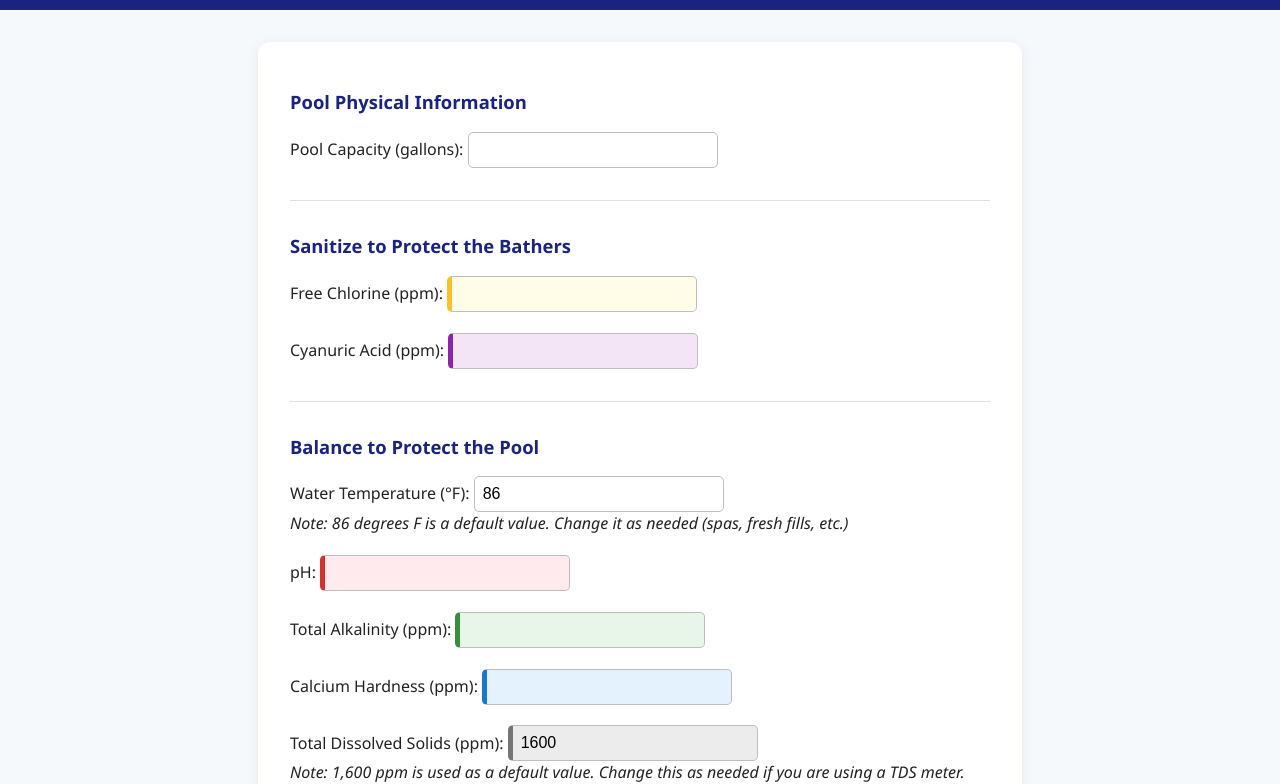
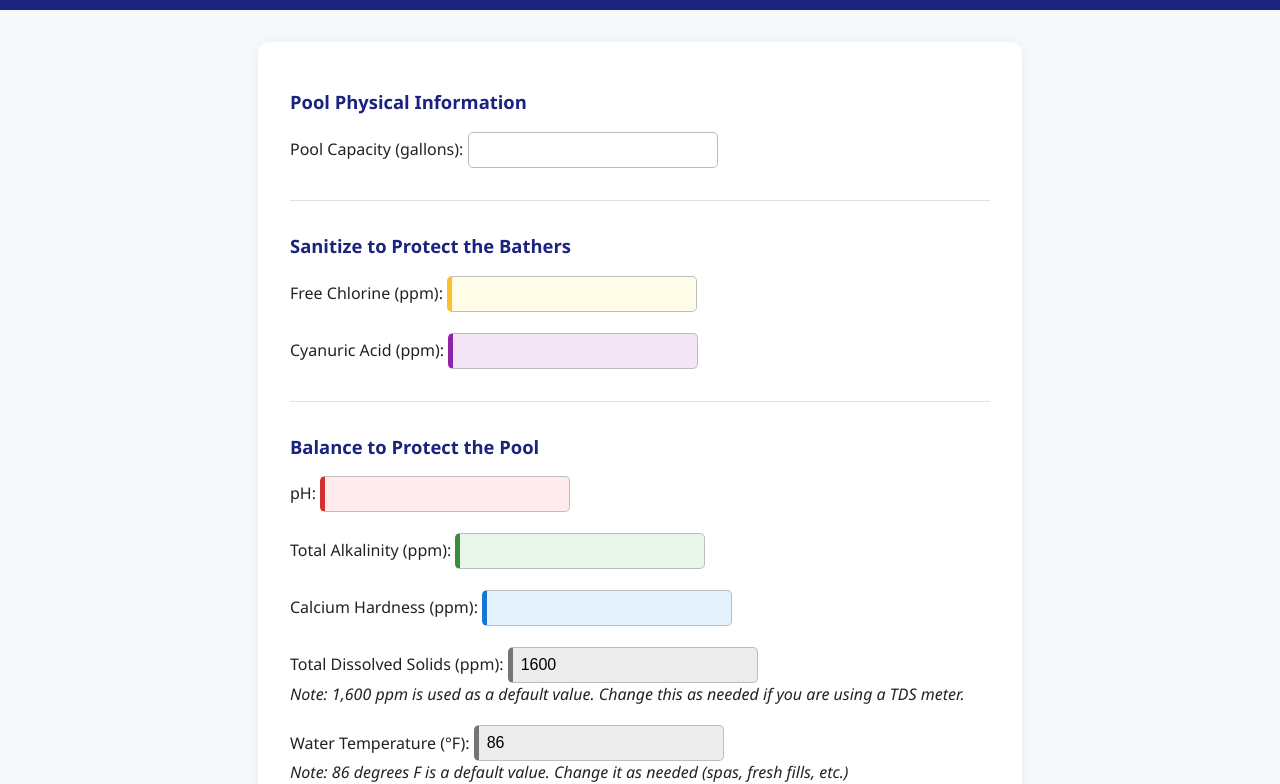
Before and after one commit to nirvverve/aps-calculator-1.51, a plain HTML site: page index.html in a window 1280 px wide. Shown: the part 170-954 px from the top of the page. Drawn offline with Linux system fonts and the light colour scheme.

Commit message:
temp, last in order

```diff
--- a/index.html
+++ b/index.html
@@ -33,11 +33,7 @@
             </section>
             <section class="section">
                 <h2>Balance to Protect the Pool</h2>
-                <label>
-                    Water Temperature (°F):
-                    <input type="number" id="temperature" min="32" max="120" required inputmode="numeric" value="86">
-                    <div class="note"><em>Note: 86 degrees F is a default value. Change it as needed (spas, fresh fills, etc.)</em></div>
-                </label>
+
                 <label class="field-ph">
                     pH:
                     <input type="number" id="ph" min="6.0" max="9.0" step="0.01" required inputmode="decimal">
@@ -54,6 +50,11 @@
                     Total Dissolved Solids (ppm):
                     <input type="number" id="tds" min="0" step="1" required inputmode="numeric" value="1600">
                     <div class="note"><em>Note: 1,600 ppm is used as a default value. Change this as needed if you are using a TDS meter.</em></div>
+                </label>
+                <label class="field-temp">
+                    Water Temperature (°F):
+                    <input type="number" id="temperature" min="32" max="120" required inputmode="numeric" value="86">
+                    <div class="note"><em>Note: 86 degrees F is a default value. Change it as needed (spas, fresh fills, etc.)</em></div>
                 </label>
             </section>
             <section class="section">
--- a/styles.css
+++ b/styles.css
@@ -88,7 +88,7 @@ button[type="submit"]:hover {
 .field-fac input { background: #fffde7; border-left: 5px solid #fbc02d; }    /* Yellow */
 .field-cya input { background: #f3e5f5; border-left: 5px solid #8e24aa; }    /* Purple */
 .field-salt input { background: #fff3e0; border-left: 5px solid #ef6c00; }    /* Orange */
-
+.field-temp input { background: #ececec; border-left: 5px solid #757575; }    /* Gray */
 /* Chemical dosage cards */
 .chem-card {
     margin: 1em 0;
```
